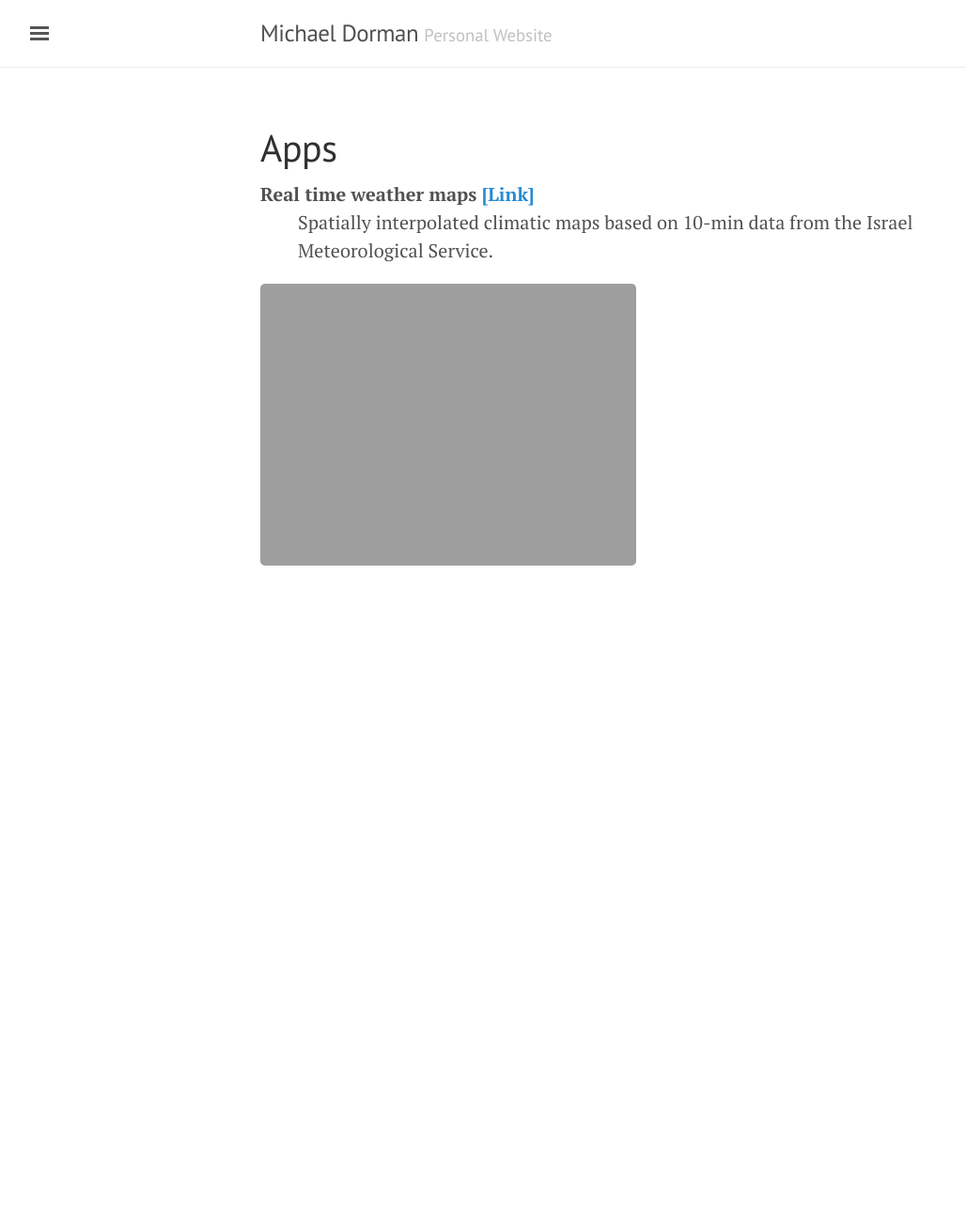
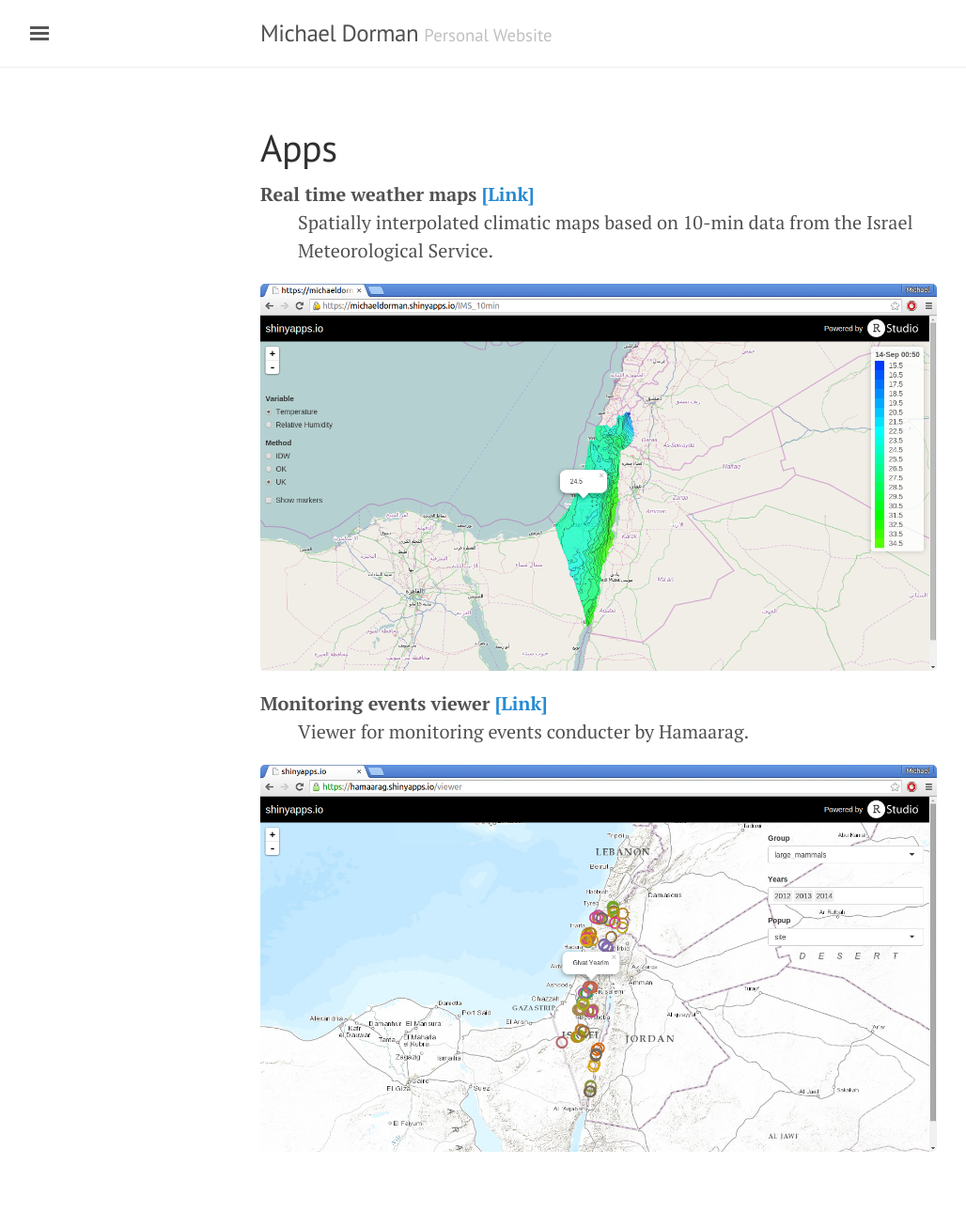
Before and after one commit to michaeldorman/michaeldorman.github.io, a Jekyll site: the page built from apps.md, in a window 1280 px wide. Shown: the whole page at 94% size, without its empty margins (3-1031 px from the left). Built offline with Jekyll 4.4.1, drawn with Linux system fonts in a browser that asks for light colours; before the commit the page ends 900 px from its top, so only the background shows below that.

Commit message:
Update apps.md

```diff
--- a/apps.md
+++ b/apps.md
@@ -6,4 +6,9 @@
 Real time weather maps <a href="https://michaeldorman.shinyapps.io/IMS_10min"> [Link]</a>
 :   Spatially interpolated climatic maps based on 10-min data from the Israel Meteorological Service.
 
-![IMS](/images/Screenshot from 2015-08-24 11:51:45.png)
+![IMS](/images/ims.png)
+
+Monitoring events viewer <a href="https://hamaarag.shinyapps.io/viewer"> [Link]</a>
+:   Viewer for monitoring events conducter by Hamaarag.
+
+![IMS](/images/viewer.png)
```
